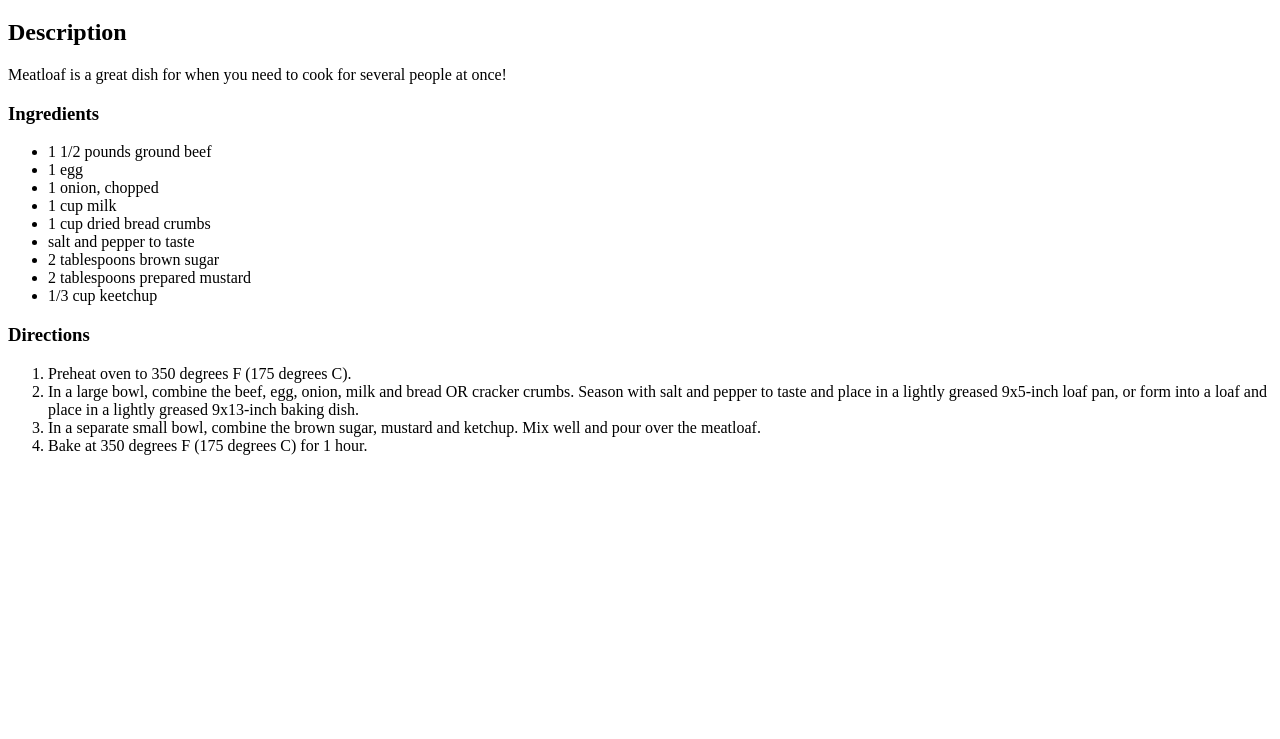
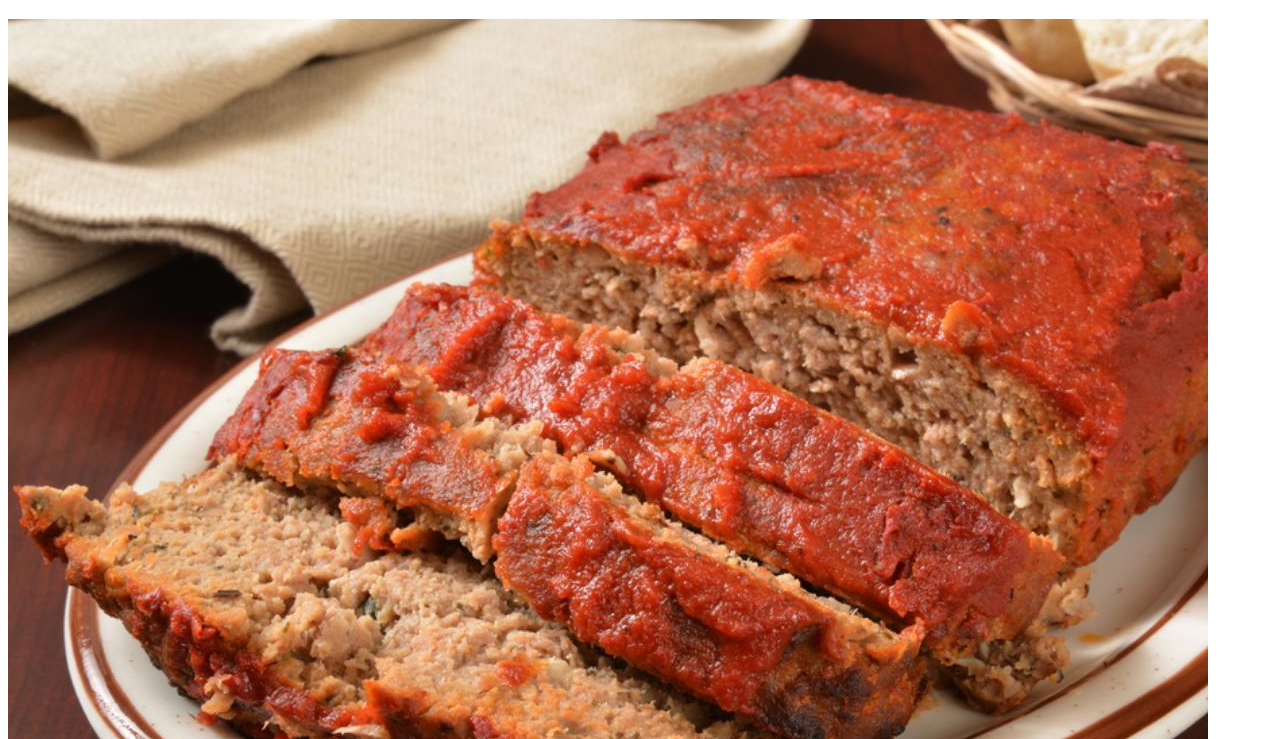
Before and after one commit to bghubbard/odin-recipes, a plain HTML site: page recipes/meatloaf.html in a window 1280 px wide. Shown: the part 61-800 px from the top of the page. Drawn offline with Linux system fonts and the light colour scheme.

Commit message:
added image of meatloaf to the meatloaf recipe page

```diff
--- a/recipes/meatloaf.html
+++ b/recipes/meatloaf.html
@@ -8,6 +8,7 @@
 </head>
 <body>
     <h1>Meatloaf</h1>
+    <img src="meatloaf.jpeg">
       <h2>Description</h2>
         <p>Meatloaf is a great dish for when you need to cook for several people at once!</p>
       <h3>Ingredients</h3>
```
